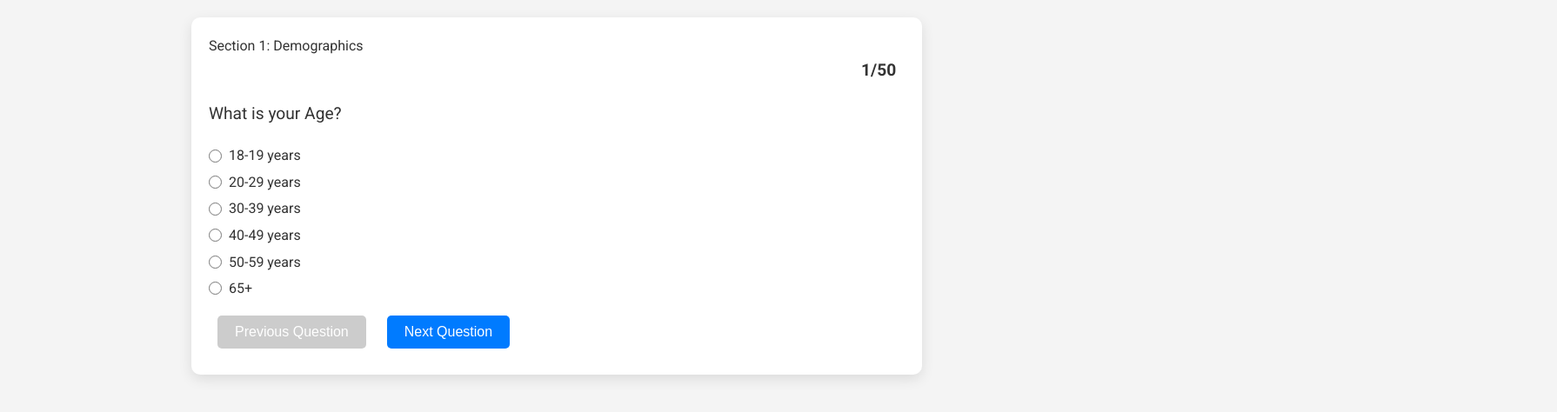
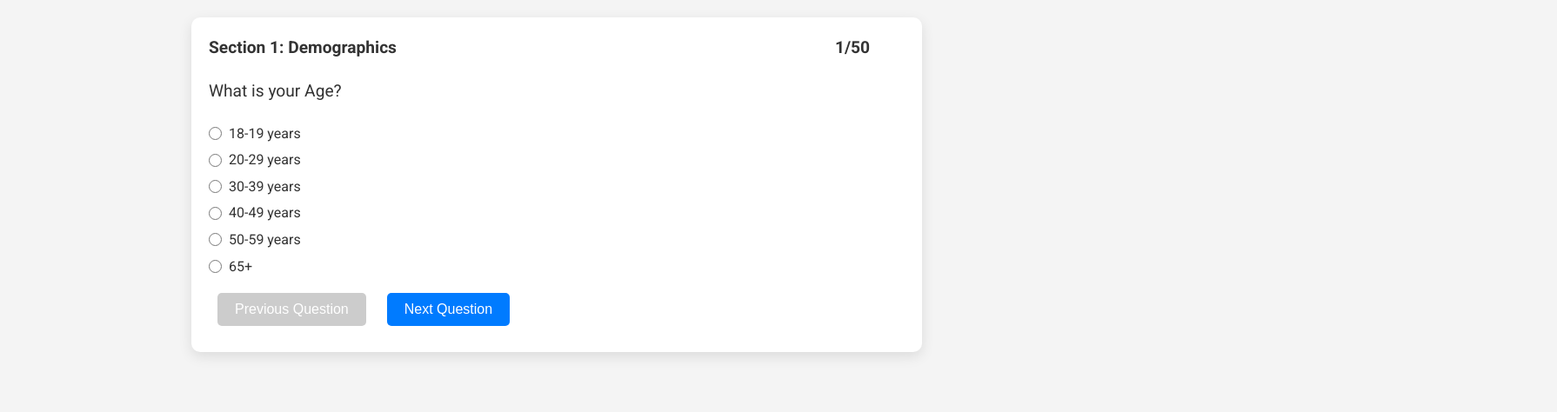
Before and after one commit to Ash-KODES/RealEstate-Survey, a plain HTML site: page index.html in a window 1280 px wide. Both pictures are taken after a click on the button "Start Survey". Shown: the whole page at 87% size, 1790 px wide, since content can reach past the window. Drawn offline with Linux system fonts and the light colour scheme.

Commit message:
Minor changes

```diff
--- a/index.html
+++ b/index.html
@@ -19,8 +19,10 @@
     </div>
 
     <div id="survey-container">
-      <div id="sectionID"></div>
-      <div id="question-number"></div>
+      <div>
+        <span id="sectionID"></span>
+        <span id="question-number"></span>
+      </div>
       <div id="question-container">
         <p id="question-text">Question will go here</p>
       </div>
--- a/style.css
+++ b/style.css
@@ -372,7 +372,13 @@ button:disabled {
 
 #question-number {
   position: relative;
-  left: 750px;
+  left: 500px;
   font-weight: bold;
   font-size: 1.2em;
 }
+
+#sectionID {
+  position: relative;
+  font-weight: bold;
+  font-size: 1.2em;
+}
```
